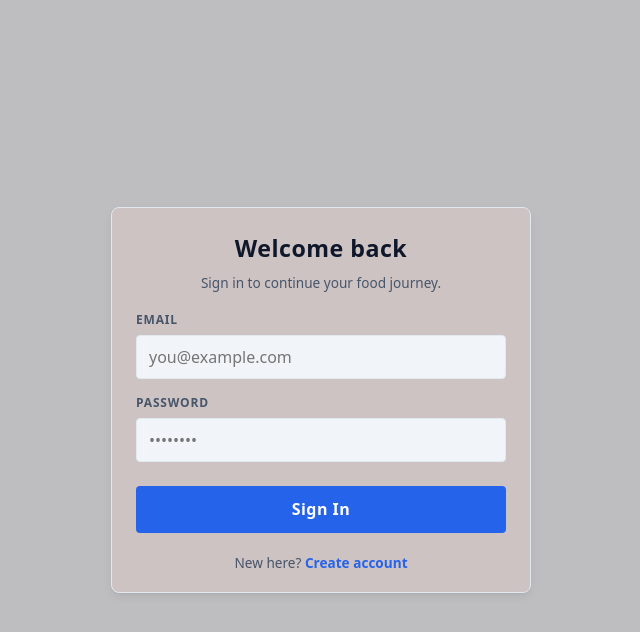
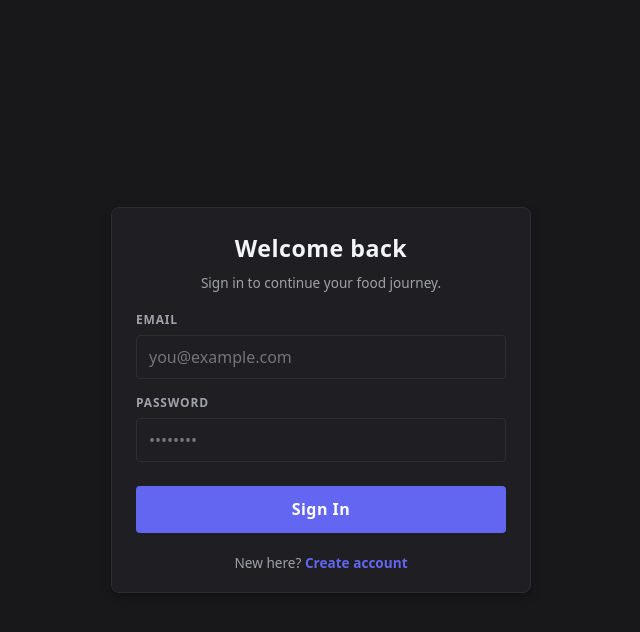
Before and after one commit to Shakir-Hussain-064/Food-Reel-View-App, a React (Vite) app in the folder Frontend/: page / in a window 1280 px wide. Both pictures are taken after a click on the button "Logout". Shown: the top 632 px of the page, without its empty margins (319-959 px from the left). Built offline with nearby package versions, Linux system fonts and the light colour scheme; no server answers.

Commit message:
Completed

```diff
--- a/Frontend/src/styles/auth-shared.css
+++ b/Frontend/src/styles/auth-shared.css
@@ -7,14 +7,14 @@
   align-items: center;
   justify-content: center;
   padding: var(--space-8) var(--space-4);
-  background: rgb(190, 189, 191);
+  background: var(--color-bg);
   background-attachment: fixed;
 }
 
 .auth-card {
   width: 100%;
   max-width: 420px;
-  background: rgb(205, 195, 195);
+  background: var(--color-surface-alt);
   border: 1px solid var(--color-border);
   padding: var(--space-6) var(--space-6) var(--space-5);
   border-radius: var(--radius-md);
--- a/Frontend/src/styles/checkout.css
+++ b/Frontend/src/styles/checkout.css
@@ -8,7 +8,7 @@
 .checkout-title { margin-top: 0; }
 
 .checkout-item { display: grid; grid-template-columns: 88px 1fr; gap: 12px; }
-.checkout-item__media { width: 88px; height: 88px; border-radius: 10px; overflow: hidden; background: #f1f1f1; display:grid; place-items:center; }
+.checkout-item__media { width: 88px; height: 88px; border-radius: 10px; overflow: hidden; background: var(--color-surface-alt); display:grid; place-items:center; }
 .checkout-item__media img { width: 100%; height: 100%; object-fit: cover; }
 .checkout-item__media .placeholder { font-size: 28px; }
 
@@ -25,7 +25,7 @@
 .checkout-footer { position: sticky; bottom: 0; padding: 12px 16px; background: linear-gradient(180deg, transparent, var(--color-bg) 30%); display: grid; }
 
 .btn { display: inline-flex; justify-content: center; align-items: center; gap: 8px; padding: 12px 16px; border-radius: 999px; border: 1px solid var(--color-border); background: var(--color-surface); font-weight: 700; }
-.btn.primary { background: var(--color-accent); border-color: var(--color-accent); color: #fff; }
+.btn.primary { background: var(--color-accent); border-color: var(--color-accent); color: var(--color-text); }
 .btn.primary:hover { filter: brightness(0.95); }
 
 .icon-btn { width: 36px; height: 36px; border-radius: 50%; border: 1px solid var(--color-border); background: var(--color-surface); display: grid; place-items: center; }
@@ -39,9 +39,9 @@
 .form-group { display: grid; gap: 6px; }
 .form-group label { font-size: .9rem; color: var(--color-text-muted); }
 .input { height: 40px; border: 1px solid var(--color-border); border-radius: 10px; padding: 0 10px; background: var(--color-bg); width: 100%; box-sizing: border-box; max-width: 100%; }
-.input:focus { outline: 2px solid var(--color-accent); outline-offset: 1px; background: #fff; }
+.input:focus { outline: 2px solid var(--color-accent); outline-offset: 1px; background: var(--color-surface); }
 .textarea { width: 100%; max-width: 100%; box-sizing: border-box; border: 1px solid var(--color-border); border-radius: 10px; padding: 8px 10px; background: var(--color-bg); resize: vertical; }
-.textarea:focus { outline: 2px solid var(--color-accent); outline-offset: 1px; background: #fff; }
+.textarea:focus { outline: 2px solid var(--color-accent); outline-offset: 1px; background: var(--color-surface); }
 .hint { font-size: .9rem; color: var(--color-text-muted); }
 .error-text { color: #b00020; margin-top: 8px; font-weight: 600; }
 
--- a/Frontend/src/styles/create-food.css
+++ b/Frontend/src/styles/create-food.css
@@ -145,7 +145,7 @@
   width: 100%;
   height: 100%;
   display: block;
-  background: #000;
+  background: var(--color-bg);
   object-fit: contain;
 }
 
@@ -154,7 +154,7 @@
 
 .btn-primary {
   background: var(--color-accent);
-  color: #fff;
+  color: var(--color-text);
   border: none;
   border-radius: var(--radius-sm);
   padding: 12px 16px;
--- a/Frontend/src/styles/profile.css
+++ b/Frontend/src/styles/profile.css
@@ -125,7 +125,7 @@
   position: relative;
   width: min(94vw, 640px);
   aspect-ratio: 9/16;
-  background: #000;
+  background: var(--color-bg);
   border-radius: 12px;
   overflow: hidden;
   border: 1px solid rgba(255,255,255,.1);
@@ -140,7 +140,7 @@
   top: 8px;
   right: 8px;
   background: rgba(0,0,0,.5);
-  color: #fff;
+  color: var(--color-text);
   border-color: rgba(255,255,255,.2);
 }
 .reel-viewer-nav {
--- a/Frontend/src/styles/reels.css
+++ b/Frontend/src/styles/reels.css
@@ -42,7 +42,7 @@
   height: 100dvh;
   width: 100%;
   scroll-snap-align: start;
-  background: #000; /* fallback while video loads */
+  background: var(--color-bg); /* fallback while video loads */
 }
 
 .reel-video {
@@ -52,7 +52,7 @@
   height: 100%;
   object-fit: cover; /* cover entire screen */
   object-position: center;
-  background: #000;
+  background: var(--color-bg);
 }
 
 /* Overlay: content sits on top of video */
@@ -91,7 +91,7 @@
 .reel-price {
   align-self: flex-start;
   background: color-mix(in srgb, #000 55%, transparent);
-  color: #fff;
+  color: var(--color-text);
   font-weight: 700;
   border-radius: 999px;
   padding: 6px 10px;
@@ -100,7 +100,7 @@
 
 /* Truncated to two lines */
 .reel-description {
-  color: #fff;
+  color: var(--color-text);
   text-shadow: 0 1px 2px rgba(0,0,0,.4);
   font-size: 1rem;
   line-height: 1.3;
--- a/Frontend/src/styles/theme.css
+++ b/Frontend/src/styles/theme.css
@@ -1,15 +1,15 @@
-/* CSS Theme Variables (Forced Light Theme) */
+/* CSS Theme Variables (Dark Theme) */
 :root {
-  --color-bg: #f9fafb;
-  --color-surface: #ffffff;
-  --color-surface-alt: #f1f5f9;
-  --color-border: #e2e8f0;
-  --color-text: #0f172a;
-  --color-text-secondary: #475569;
-  --color-text-muted: #64748b;
-  --color-accent: #2563eb;
-  --color-accent-hover: #1d4ed8;
-  --color-danger: #dc2626;
+  --color-bg: #18181b;
+  --color-surface: #23232a;
+  --color-surface-alt: #1e1e23;
+  --color-border: #2d2d34;
+  --color-text: #f3f4f6;
+  --color-text-secondary: #a1a1aa;
+  --color-text-muted: #71717a;
+  --color-accent: #6366f1;
+  --color-accent-hover: #818cf8;
+  --color-danger: #ef4444;
 
   --radius-xs: 2px;
   --radius-sm: 4px;
@@ -25,13 +25,13 @@
   --space-6: 24px;
   --space-8: 32px;
 
-  --shadow-sm: 0 1px 2px rgba(0,0,0,.06);
-  --shadow-md: 0 4px 12px -2px rgba(0,0,0,.08),0 2px 4px -2px rgba(0,0,0,.06);
+  --shadow-sm: 0 1px 2px rgba(0,0,0,.16);
+  --shadow-md: 0 4px 12px -2px rgba(0,0,0,.28),0 2px 4px -2px rgba(0,0,0,.18);
 
   --transition-base: 120ms cubic-bezier(.4,0,.2,1);
 
-  /* Hint UA to render form controls in light mode where supported */
-  color-scheme: light;
+  /* Hint UA to render form controls in dark mode where supported */
+  color-scheme: dark;
 }
 
 /* Base element theming (can be imported once globally) */
@@ -50,5 +50,8 @@ a {
 }
 
 a:hover, a:focus-visible { color: var(--color-accent-hover); }
+::selection { background: var(--color-accent); color: #fff; }
+
+a:hover, a:focus-visible { color: var(--color-accent-hover); }
 
 ::selection { background: var(--color-accent); color: #fff; }
```
Also changed, not shown: Frontend/src/context/AuthContext.jsx (line endings or trailing spaces).
